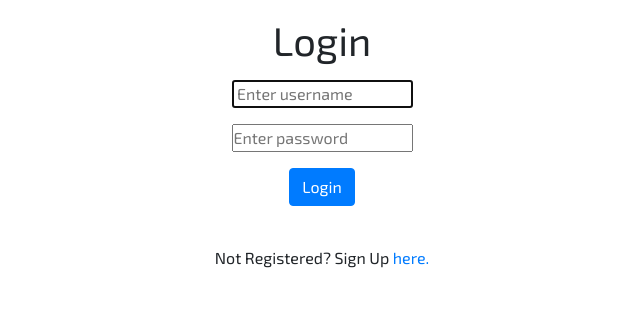
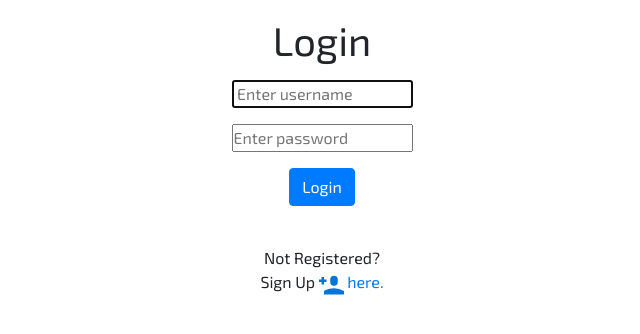
Before and after one commit to ey7/project-three, a Flask app: page /login in a window 1280 px wide. Shown: the part 59-393 px from the top of the page, without its empty margins (318-958 px from the left). Run offline with Flask 2, Linux system fonts and the light colour scheme; some libraries are stand-ins or nearby versions.

Commit message:
user-add icon added to bottom of login form

```diff
--- a/static/css/style.css
+++ b/static/css/style.css
@@ -5,7 +5,7 @@
   }
 
   body {
-
+    text-decoration: none;
   	font-family: 'Exo 2', sans-serif;
   }
 
@@ -51,3 +51,7 @@
   background-color: #0275d8;
   color: white;
 }
+.signup-icon{
+  width: 25px;
+  height: 25px;
+}
--- a/templates/login.html
+++ b/templates/login.html
@@ -31,7 +31,10 @@
                     {{ form.submit(class="btn btn-primary") }}
                 </div>
                     <!-- not registered message -->
-                    <div class="py-4 text-center">Not Registered? Sign Up <a href="{{ url_for('register') }}">here.</a></div>
+                    <div class="py-4 text-center">Not Registered? <br> Sign Up <a href="{{ url_for('register') }}">
+                        <svg xmlns="http://www.w3.org/2000/svg" class="signup-icon" viewBox="0 0 20 20">
+                            <path fill="#0275d8" d="M2 6H0v2h2v2h2V8h2V6H4V4H2v2zm7 0a3 3 0 0 1 6 0v2a3 3 0 0 1-6 0V6zm11 9.14A15.93 15.93 0 0 0 12 13c-2.91 0-5.65.78-8 2.14V18h16v-2.86z"/></svg>
+                    here.</a></div>
 
         </form>
 {% endblock %}
```
